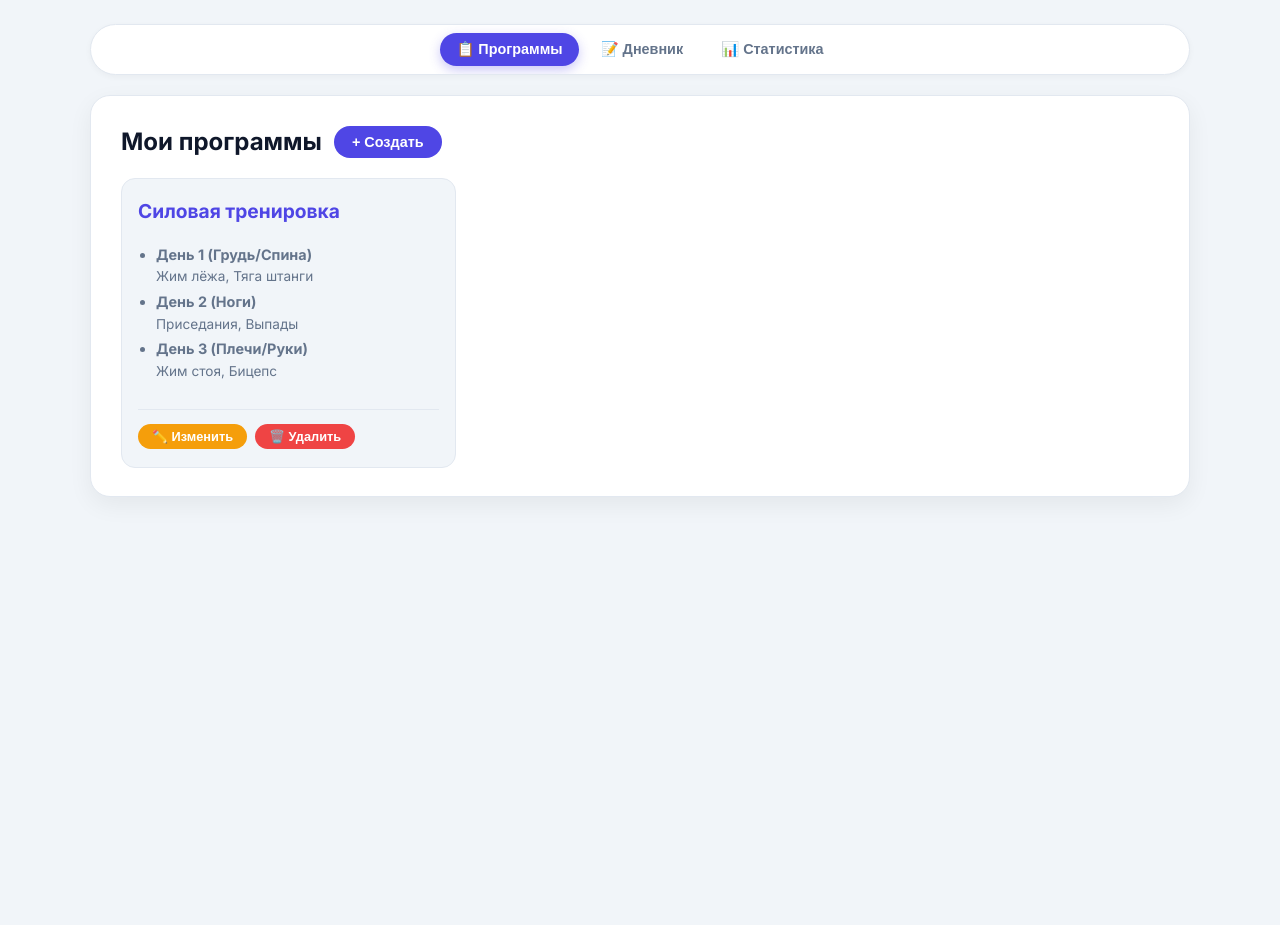
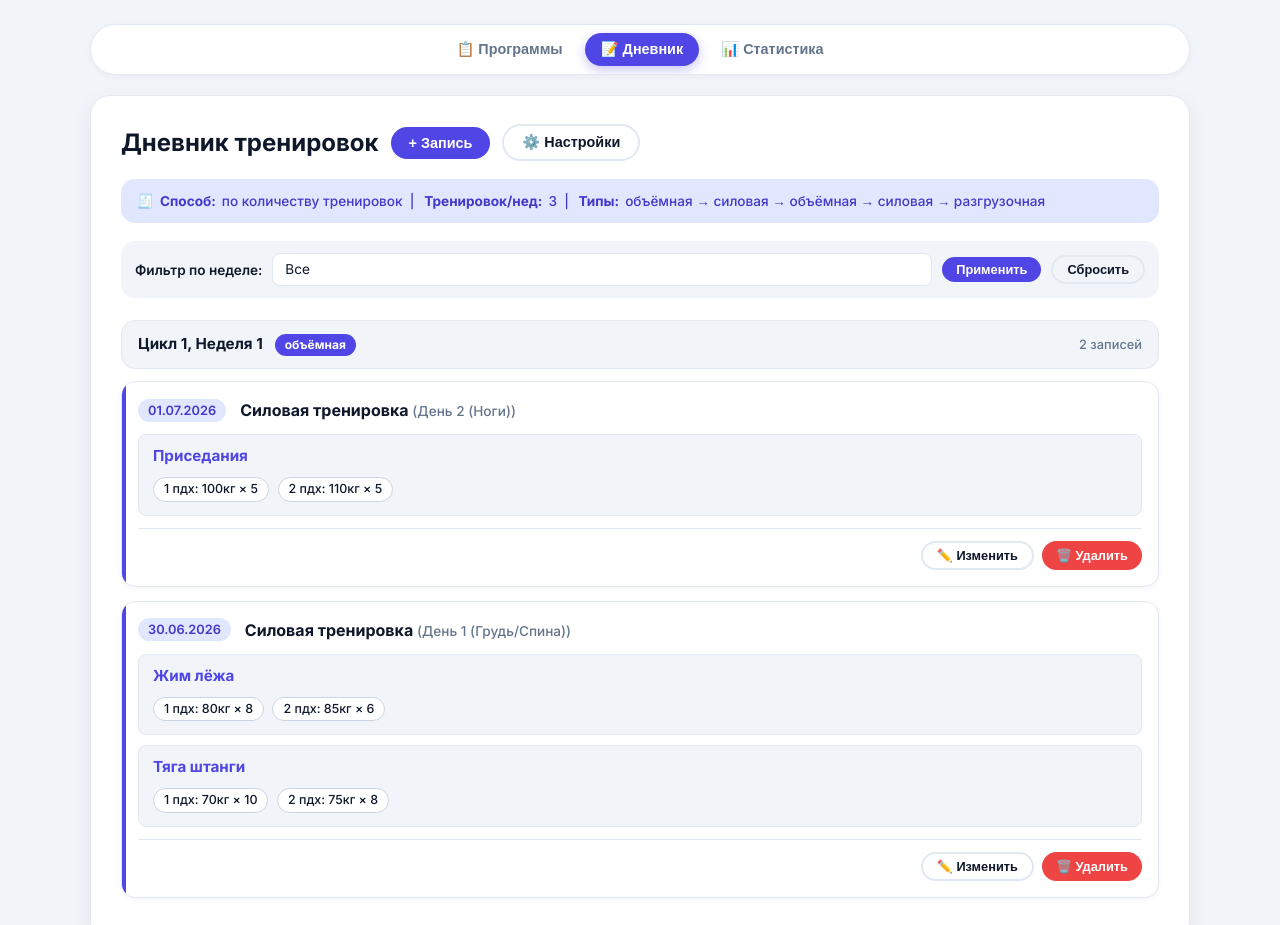
Before and after one commit to featnick/training-diary, a plain HTML site: page index.html in a window 1280 px wide. Shown: the top 925 px of the page. Before the commit the page ends 800 px from the top, so only its background shows below. Drawn offline with nearby package versions, Linux system fonts and the light colour scheme.

Commit message:
Update index.html

```diff
--- a/index.html
+++ b/index.html
@@ -924,13 +924,13 @@
     <div class="app">
         <!-- NAV -->
         <nav>
-            <button class="active" data-page="programs">📋 Программы</button>
-            <button data-page="diary">📝 Дневник</button>
+            <button data-page="programs">📋 Программы</button>
+            <button class="active" data-page="diary">📝 Дневник</button>
             <button data-page="stats">📊 Статистика</button>
         </nav>
 
         <!-- PAGE: PROGRAMS -->
-        <div id="page-programs" class="page active">
+        <div id="page-programs" class="page">
             <h2>Мои программы
                 <button class="btn" id="createProgramBtn">+ Создать</button>
             </h2>
@@ -938,7 +938,7 @@
         </div>
 
         <!-- PAGE: DIARY -->
-        <div id="page-diary" class="page">
+        <div id="page-diary" class="page active">
             <h2>
                 Дневник тренировок
                 <button class="btn" id="addEntryBtn">+ Запись</button>
```
